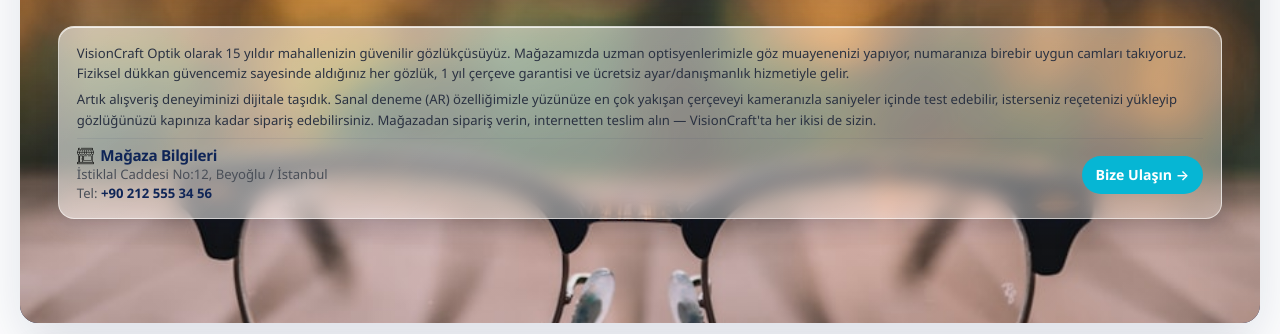
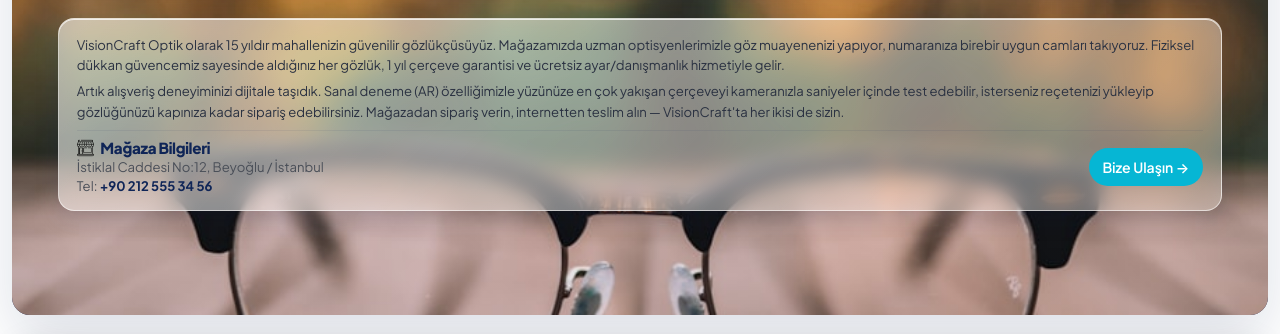
Before and after one commit to aydemirensar/optik-demo, a plain HTML site: page code/hakkimizda.html in a window 1280 px wide. Shown: the part 197-531 px from the top of the page. Drawn offline with Linux system fonts and the light colour scheme.

Commit message:
Hakkimizda sayfasina tum CSS dosyalari eklendi

```diff
--- a/code/hakkimizda.html
+++ b/code/hakkimizda.html
@@ -1,10 +1,19 @@
 <!DOCTYPE html>
 <html lang="tr">
 <head>
-<meta charset="UTF-8" />
-<meta name="viewport" content="width=device-width, initial-scale=1.0" />
+<meta charset="UTF-8">
+<meta name="viewport" content="width=device-width, initial-scale=1">
 <title>Hakkımızda — VisionCraft Optik</title>
-<link rel="stylesheet" href="visioncraft.css" />
+<link rel="preconnect" href="https://fonts.googleapis.com">
+<link rel="preconnect" href="https://fonts.gstatic.com" crossorigin>
+<link href="https://fonts.googleapis.com/css2?family=Plus+Jakarta+Sans:wght@400;500;600;700;800&display=swap" rel="stylesheet">
+<link rel="stylesheet" href="storefront.css">
+<link rel="stylesheet" href="gutenberg-blocks.css">
+<link rel="stylesheet" href="wc-blocks.css">
+<link rel="stylesheet" href="icons.css">
+<link rel="stylesheet" href="woocommerce.css">
+<link rel="stylesheet" href="brands.css">
+<link rel="stylesheet" href="visioncraft.css">
 </head>
 <body>
 
```
Also changed, not shown: live-final.png (added).
